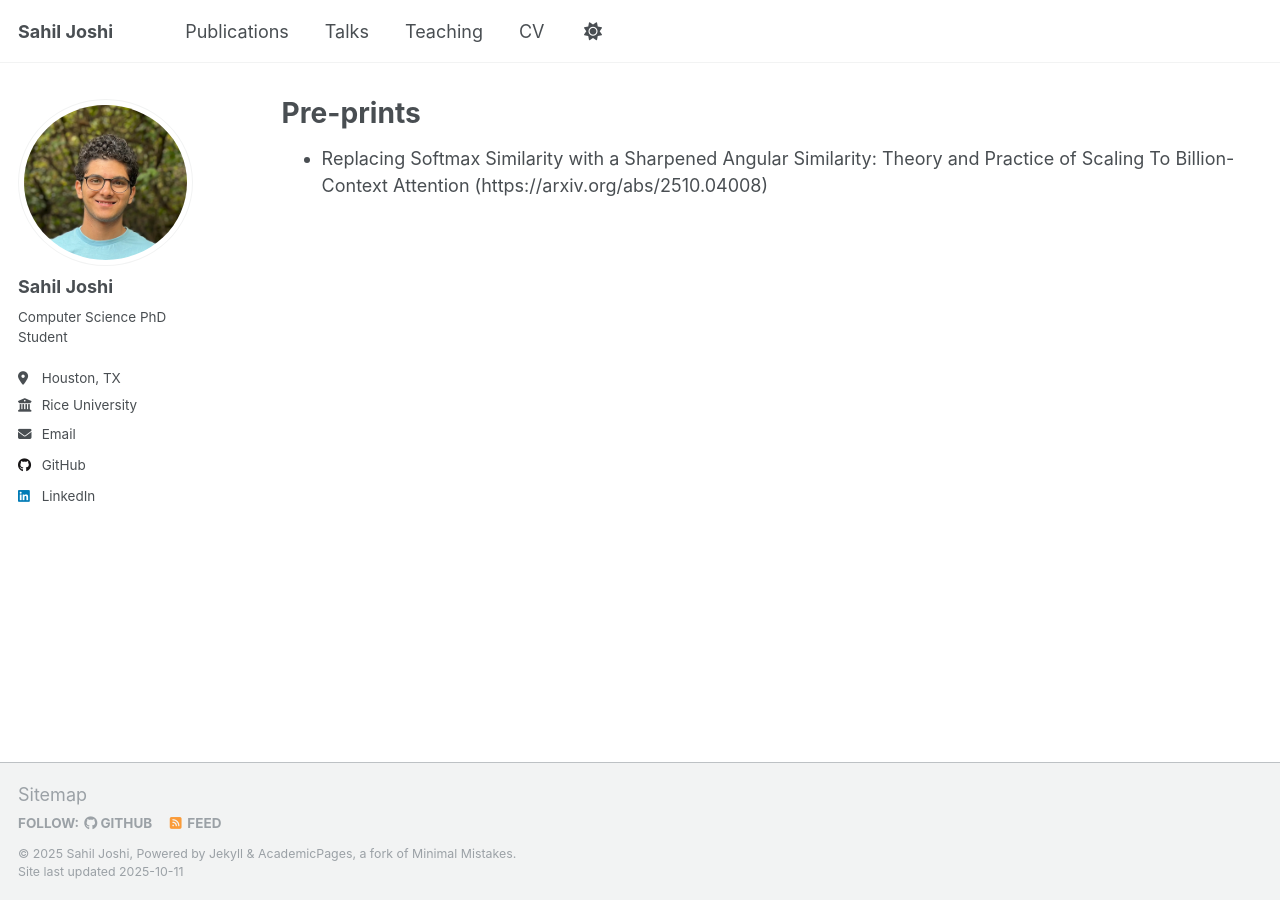
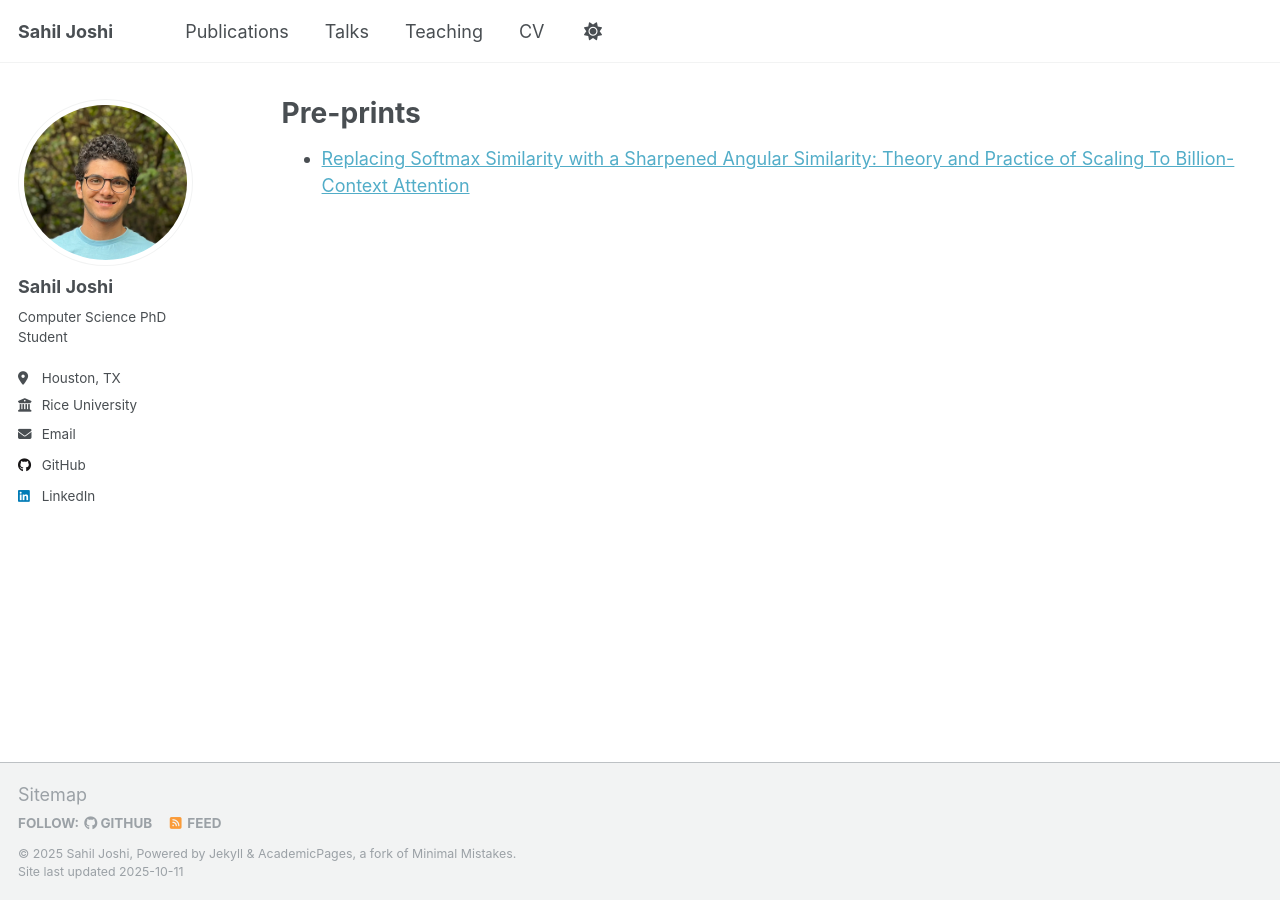
Before and after one commit to sahiljoshi515/sahiljoshi515.github.io, a Jekyll site: the page built from _publications/2009-10-01-paper-title-number-1.md, in a window 1280 px wide. Built offline with Jekyll 4.4.1, drawn with Linux system fonts in a browser that asks for light colours.

Commit message:
Update 2009-10-01-paper-title-number-1.md

```diff
--- a/_publications/2009-10-01-paper-title-number-1.md
+++ b/_publications/2009-10-01-paper-title-number-1.md
@@ -7,4 +7,4 @@ redirect_from:
   - /publications.html
 ---
 
-* Replacing Softmax Similarity with a Sharpened Angular Similarity: Theory and Practice of Scaling To Billion-Context Attention (https://arxiv.org/abs/2510.04008)
+* [Replacing Softmax Similarity with a Sharpened Angular Similarity: Theory and Practice of Scaling To Billion-Context Attention](https://arxiv.org/abs/2510.04008)
```
